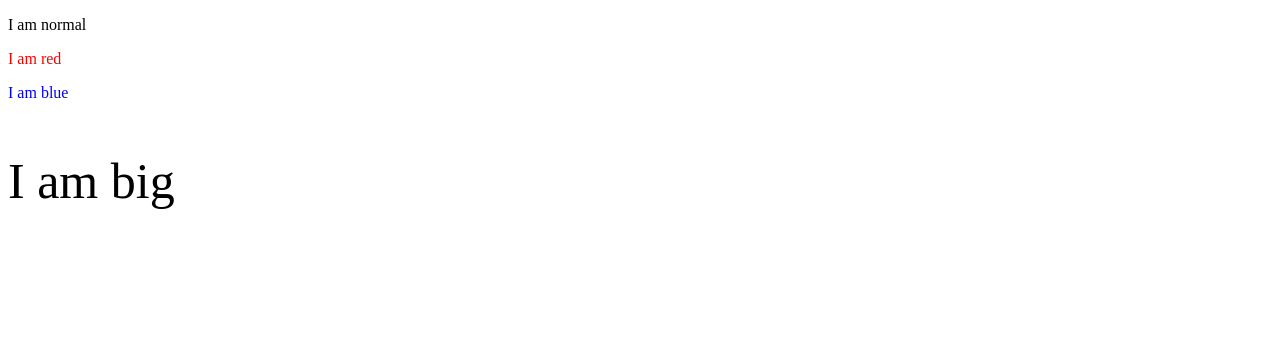
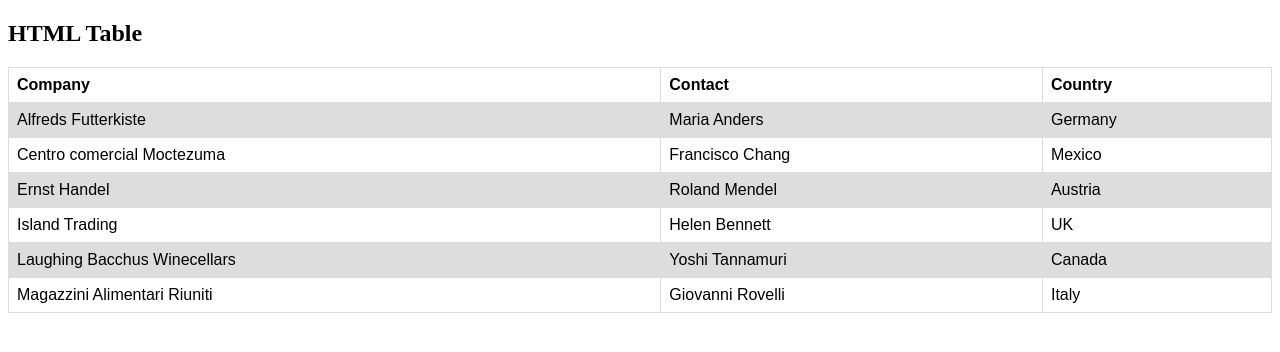
Before and after one commit to fazalbangash/rahmen-website, a plain HTML site: page index.html in a window 1280 px wide. Drawn offline with Linux system fonts and the light colour scheme.

Commit message:
website change

```diff
--- a/index.html
+++ b/index.html
@@ -1,11 +1,65 @@
 <!DOCTYPE html>
 <html>
+<head>
+<style>
+table {
+  font-family: arial, sans-serif;
+  border-collapse: collapse;
+  width: 100%;
+}
+
+td, th {
+  border: 1px solid #dddddd;
+  text-align: left;
+  padding: 8px;
+}
+
+tr:nth-child(even) {
+  background-color: #dddddd;
+}
+</style>
+</head>
 <body>
 
-<p>I am normal</p>
-<p style="color:red;">I am red</p>
-<p style="color:blue;">I am blue</p>
-<p style="font-size:50px;">I am big</p>
+<h2>HTML Table</h2>
+
+<table>
+  <tr>
+    <th>Company</th>
+    <th>Contact</th>
+    <th>Country</th>
+  </tr>
+  <tr>
+    <td>Alfreds Futterkiste</td>
+    <td>Maria Anders</td>
+    <td>Germany</td>
+  </tr>
+  <tr>
+    <td>Centro comercial Moctezuma</td>
+    <td>Francisco Chang</td>
+    <td>Mexico</td>
+  </tr>
+  <tr>
+    <td>Ernst Handel</td>
+    <td>Roland Mendel</td>
+    <td>Austria</td>
+  </tr>
+  <tr>
+    <td>Island Trading</td>
+    <td>Helen Bennett</td>
+    <td>UK</td>
+  </tr>
+  <tr>
+    <td>Laughing Bacchus Winecellars</td>
+    <td>Yoshi Tannamuri</td>
+    <td>Canada</td>
+  </tr>
+  <tr>
+    <td>Magazzini Alimentari Riuniti</td>
+    <td>Giovanni Rovelli</td>
+    <td>Italy</td>
+  </tr>
+</table>
 
 </body>
 </html>
```
